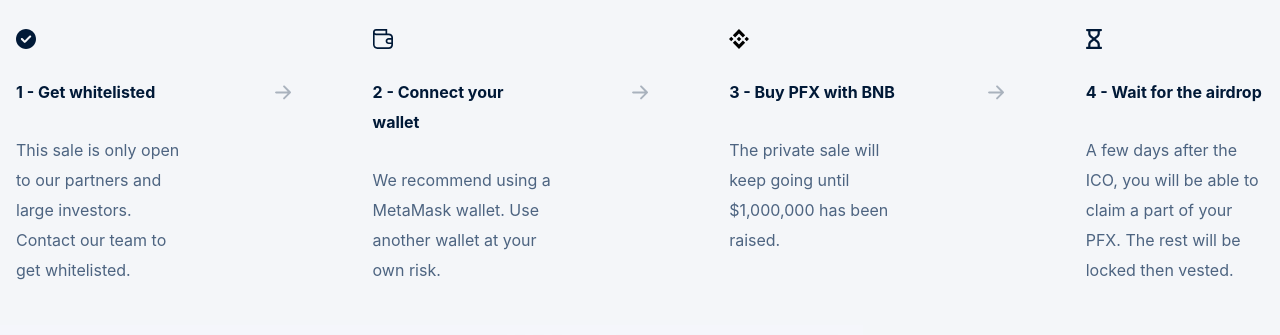
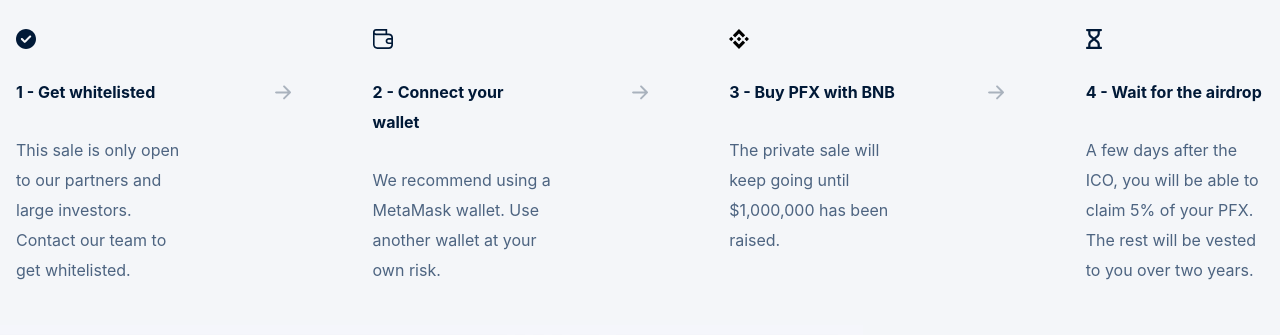
Before and after one commit to Polarfox-DEX/polarfox-web, a Next.js app: page /private-sale in a window 1280 px wide. Shown: the part 1240-1575 px from the top of the page. Built offline with nearby package versions, Linux system fonts and the light colour scheme; what web3 would draw is missing.

Commit message:
Fix private sale tutorial

```diff
--- a/src/components/private-sale/PrivateSaleTutorial.tsx
+++ b/src/components/private-sale/PrivateSaleTutorial.tsx
@@ -44,7 +44,7 @@
         </PresaleTutorialBlock>
         <GreyRightArrow />
         <PresaleTutorialBlock logo={<Sablier />} title="4 - Wait for the airdrop">
-          A few days after the ICO, you will be able to claim a part of your PFX. The rest will be locked then vested.
+          A few days after the ICO, you will be able to claim 5% of your PFX. The rest will be vested to you over two years.
         </PresaleTutorialBlock>
       </div>
     </div>
```
